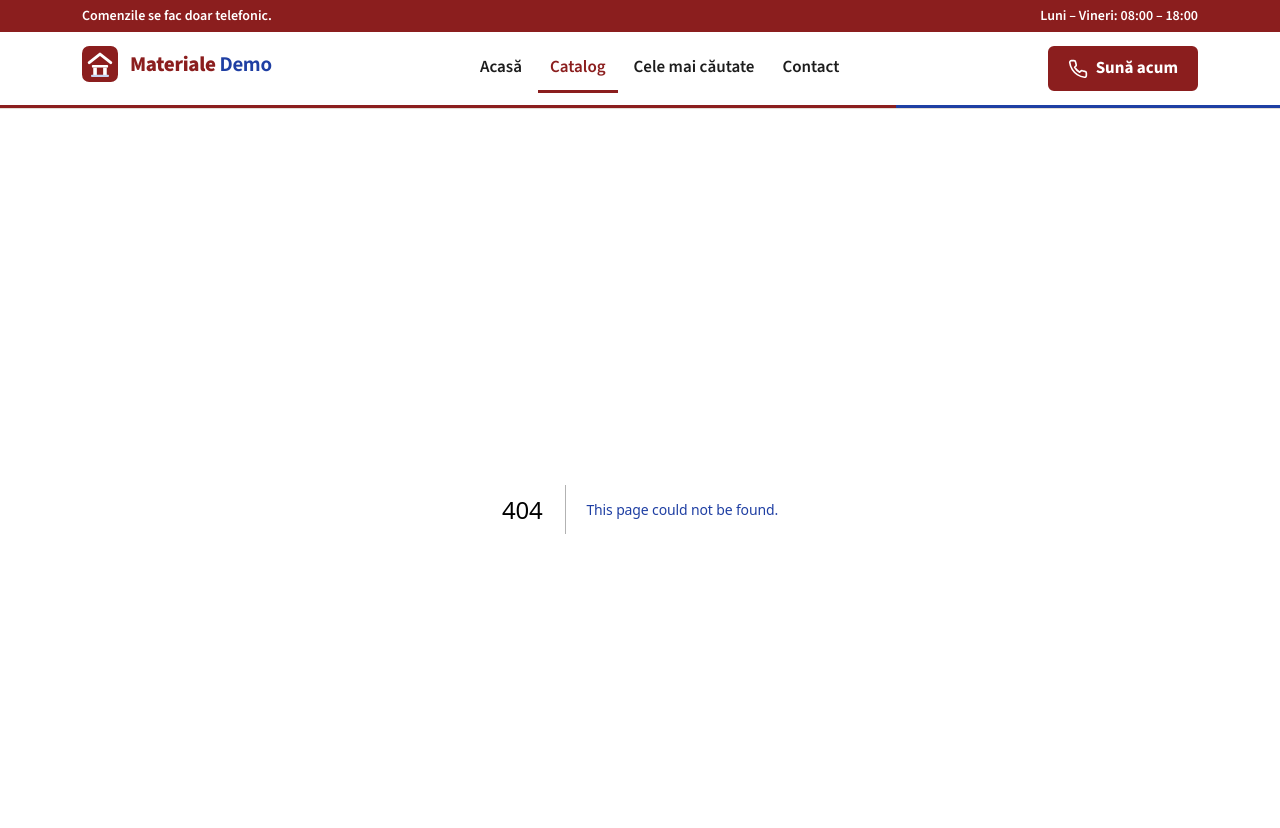
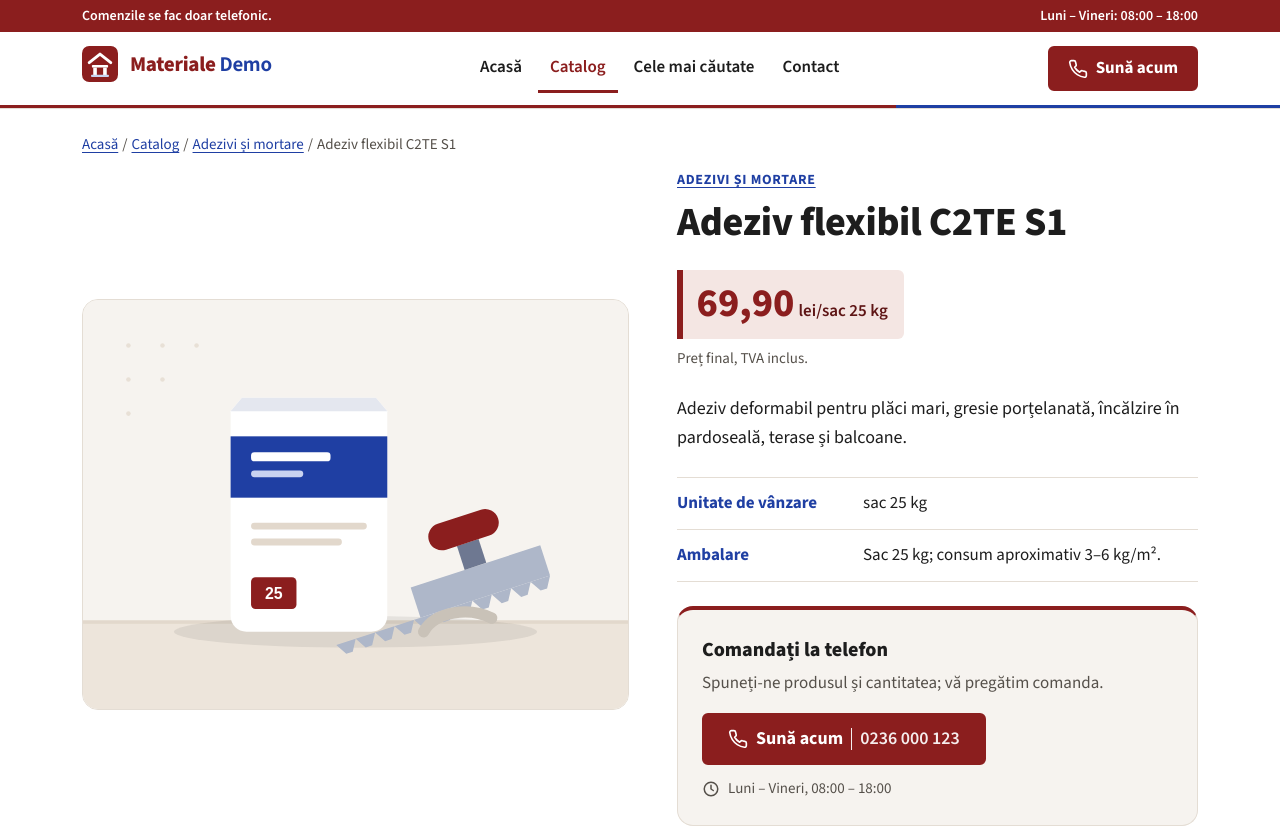
Before and after one commit to ManolacheIoan/materiale-demo, a Next.js app: page /produs/adeziv-flexibil-c2te-s1-25kg/ in a window 1280 px wide. Before the commit this address had no page. Shown: the top 828 px of the page. Built offline with nearby package versions, Linux system fonts and the light colour scheme.

Commit message:
Add product page with price, packaging and call-to-order box

```diff
--- a/app/globals.css
+++ b/app/globals.css
@@ -1065,3 +1065,111 @@ main:focus {
   height: 1px;
   background: var(--line);
 }
+
+/* ============ Product page ============ */
+.product {
+  padding-block: var(--space-5) var(--space-7);
+}
+.product__grid {
+  display: grid;
+  gap: var(--space-6);
+  margin-top: var(--space-3);
+}
+@media (min-width: 960px) {
+  .product__grid {
+    grid-template-columns: 1.05fr 1fr;
+    gap: var(--space-7);
+    align-items: start;
+  }
+  .product__media {
+    position: sticky;
+    top: 130px;
+  }
+}
+.product__media {
+  position: relative;
+  border: 1px solid var(--line);
+  border-radius: var(--radius-lg);
+  overflow: hidden;
+  background: var(--paper);
+}
+.product__media .badge {
+  top: var(--space-4);
+  left: var(--space-4);
+  font-size: 0.875rem;
+  padding: 0.25rem 0.75rem;
+}
+.product__category {
+  margin-bottom: var(--space-2);
+  font-weight: 700;
+  font-size: 0.875rem;
+  letter-spacing: 0.05em;
+  text-transform: uppercase;
+}
+.product__title {
+  font-size: clamp(1.75rem, 4vw, 2.5rem);
+  margin-bottom: var(--space-5);
+}
+.product__vat {
+  margin: var(--space-2) 0 var(--space-5);
+  font-size: 0.9375rem;
+  color: var(--muted);
+}
+.product__description {
+  font-size: 1.125rem;
+  max-width: 58ch;
+}
+.specs {
+  margin: var(--space-5) 0;
+  border-top: 1px solid var(--line);
+}
+.specs div {
+  display: grid;
+  gap: var(--space-1);
+  padding-block: var(--space-3);
+  border-bottom: 1px solid var(--line);
+}
+@media (min-width: 520px) {
+  .specs div {
+    grid-template-columns: 170px 1fr;
+    gap: var(--space-4);
+  }
+}
+.specs dt {
+  font-weight: 700;
+  color: var(--blue);
+}
+.specs dd {
+  margin: 0;
+}
+.order-box {
+  padding: var(--space-5);
+  border-radius: var(--radius-lg);
+  background: var(--paper);
+  border: 1px solid var(--line);
+  border-top: 4px solid var(--burgundy);
+}
+.order-box__title {
+  margin-bottom: var(--space-1);
+  font-size: 1.25rem;
+  font-weight: 800;
+}
+.order-box__text {
+  color: var(--muted);
+}
+.order-box__btn {
+  width: 100%;
+}
+@media (min-width: 520px) {
+  .order-box__btn {
+    width: auto;
+  }
+}
+.order-box__hours {
+  display: flex;
+  align-items: center;
+  gap: var(--space-2);
+  margin: var(--space-3) 0 0;
+  font-size: 0.9375rem;
+  color: var(--muted);
+}
--- /dev/null
+++ b/app/produs/[slug]/page.tsx
@@ -0,0 +1,116 @@
+import type { Metadata } from "next";
+import Image from "next/image";
+import Link from "next/link";
+import { notFound } from "next/navigation";
+import { site } from "@/config/site";
+import { CallButton } from "@/components/CallButton";
+import { ClockIcon } from "@/components/icons";
+import { PriceTag } from "@/components/PriceTag";
+import { ProductGrid } from "@/components/ProductCard";
+import { SectionHeading } from "@/components/SectionHeading";
+import { getCategory, getProduct, productImage, products, productsIn } from "@/lib/catalog";
+
+export const dynamicParams = false;
+
+export function generateStaticParams() {
+  return products.map((p) => ({ slug: p.slug }));
+}
+
+type Props = { params: Promise<{ slug: string }> };
+
+export async function generateMetadata({ params }: Props): Promise<Metadata> {
+  const product = getProduct((await params).slug);
+  return product ? { title: product.name, description: product.description } : {};
+}
+
+export default async function ProductPage({ params }: Props) {
+  const product = getProduct((await params).slug);
+  if (!product) notFound();
+  const category = getCategory(product.category);
+  const related = productsIn(category.id).filter((p) => p.slug !== product.slug);
+  const weekdays = site.hours[0];
+
+  return (
+    <>
+      <div className="container product">
+        <nav aria-label="Breadcrumb">
+          <ol className="breadcrumb">
+            <li>
+              <Link href="/">Acasă</Link>
+            </li>
+            <li>
+              <Link href="/catalog/">Catalog</Link>
+            </li>
+            <li>
+              <Link href={`/catalog/${category.id}/`}>{category.name}</Link>
+            </li>
+            <li>
+              <span aria-current="page">{product.name}</span>
+            </li>
+          </ol>
+        </nav>
+
+        <div className="product__grid">
+          <div className="product__media">
+            <Image
+              src={productImage(product)}
+              alt={product.image ? product.name : `Ilustrație pentru categoria ${category.name}`}
+              width={960}
+              height={720}
+              sizes="(min-width: 960px) 560px, 100vw"
+              className="product-image"
+              priority
+            />
+            {product.top && <span className="badge">Printre cele mai căutate</span>}
+          </div>
+
+          <div className="product__info">
+            <p className="product__category">
+              <Link href={`/catalog/${category.id}/`}>{category.name}</Link>
+            </p>
+            <h1 className="product__title">{product.name}</h1>
+            <PriceTag product={product} size="lg" />
+            <p className="product__vat">Preț final, TVA inclus.</p>
+
+            <p className="product__description">{product.description}</p>
+
+            <dl className="specs">
+              <div>
+                <dt>Unitate de vânzare</dt>
+                <dd>{product.unit.replace(/(\d)\.(\d)/g, "$1,$2")}</dd>
+              </div>
+              <div>
+                <dt>Ambalare</dt>
+                <dd>{product.packaging}</dd>
+              </div>
+            </dl>
+
+            <div className="order-box">
+              <p className="order-box__title">Comandați la telefon</p>
+              <p className="order-box__text">
+                Spuneți-ne produsul și cantitatea; vă pregătim comanda.
+              </p>
+              <CallButton size="lg" showNumber className="order-box__btn" />
+              <p className="order-box__hours">
+                <ClockIcon size={18} /> {weekdays.days}, {weekdays.time}
+              </p>
+            </div>
+          </div>
+        </div>
+      </div>
+
+      {related.length > 0 && (
+        <section className="section section--band" aria-labelledby="similare">
+          <div className="container">
+            <SectionHeading
+              id="similare"
+              title={`Tot din ${category.name.toLowerCase()}`}
+              link={{ href: `/catalog/${category.id}/`, label: "Toată categoria" }}
+            />
+            <ProductGrid products={related.slice(0, 4)} />
+          </div>
+        </section>
+      )}
+    </>
+  );
+}
```
